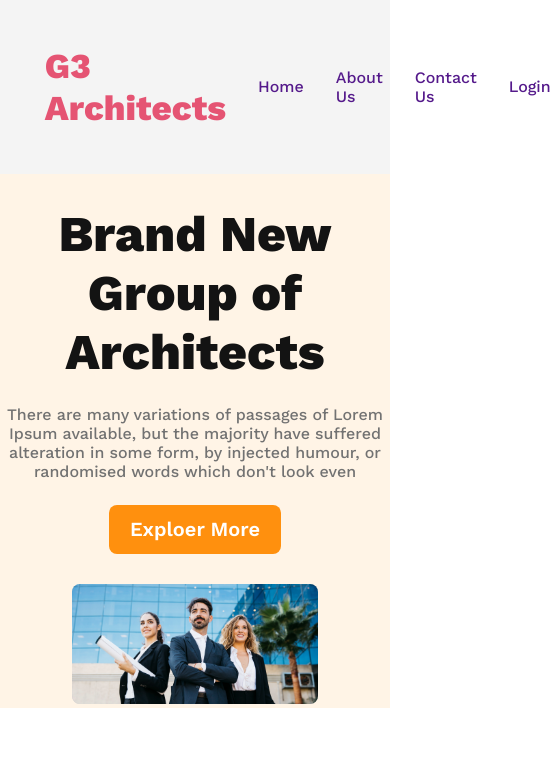
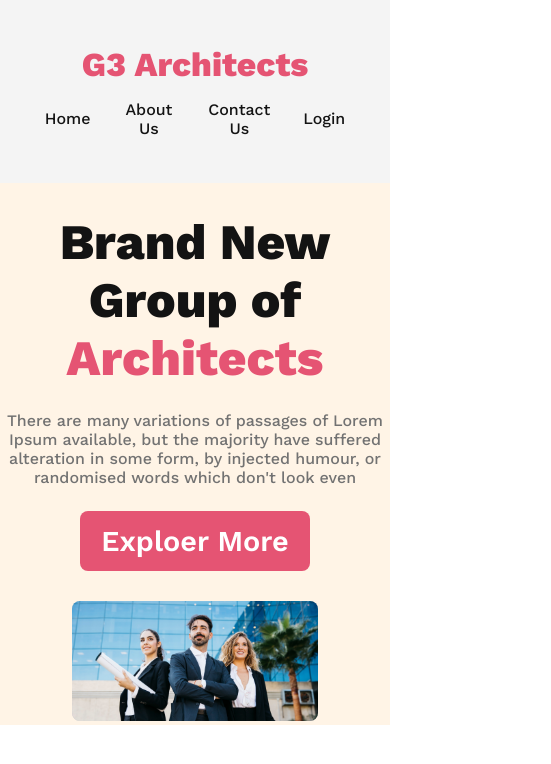
Before and after one commit to HabibAshrafSabet/G3-architects-responsive, a plain HTML site: page index.html in a window 390 px wide. Shown: the whole page, 551 px wide, since content can reach past the window. Drawn offline with nearby package versions, Linux system fonts and the light colour scheme.

Commit message:
media query added for nav and banner section

```diff
--- a/index.html
+++ b/index.html
@@ -36,7 +36,7 @@
          <section>
             <div class="banner-container">
                 <div class="banner-text">
-                    <h1 class="banner-title">Brand New <br> Group of Architects </h1>
+                    <h1 class="banner-title">Brand New <br> Group of <span>Architects</span></h1>
                     <p class="common-description">There are many variations of passages of Lorem Ipsum available, but the majority have suffered <br> alteration in some form, by injected humour, or randomised words which don't look even</p>
                     <button class="common-btn">Exploer More</button>
                 </div>
--- a/style.css
+++ b/style.css
@@ -14,7 +14,7 @@ nav{
 }
 .logo{
     color: #E55473;
-    font-size: 35px;
+    font-size: 2.1rem;
     font-weight: 700;
 
 }
@@ -27,6 +27,7 @@ nav{
 }
 a{
     text-decoration: none;
+    color: #131313;
 }
 
 /* nav related style end */
@@ -38,12 +39,15 @@ a{
 }
 .banner-text{
     text-align: center;
-    padding: 30px 0px;
+    padding: 1.9rem 0;
 }
 .banner-title{
     color: var(--dark-01, #131313);
-    font-size: 50px;
+    font-size: 3.1rem;
     font-weight: 700;
+}
+span{
+    color: #E55473;
 }
 .common-description{
     color: var(--dark-03, #727272);
@@ -53,10 +57,10 @@ a{
 }
 .common-btn{
     color: #FFF;
-    font-size: 20px;
+    font-size: 1.8rem;
     font-weight: 600;
     border-radius: 8px;
-    background: #FF900E;
+    background: #E55473;
     padding: 0.8rem 1.3rem;
     border: none;
     cursor: pointer;
@@ -71,3 +75,22 @@ a{
 }
 
 /* banner related style end */
+
+
+
+/* Media Query  ( ) */
+
+/* small device */
+
+@media screen and  (max-width:576px ){
+    nav{
+        flex-direction: column;
+        text-align: center;
+    }
+    .logo{
+        padding-bottom: 1rem;
+    }
+    .menus-container{
+        padding-left: 0;
+    }
+}
```
